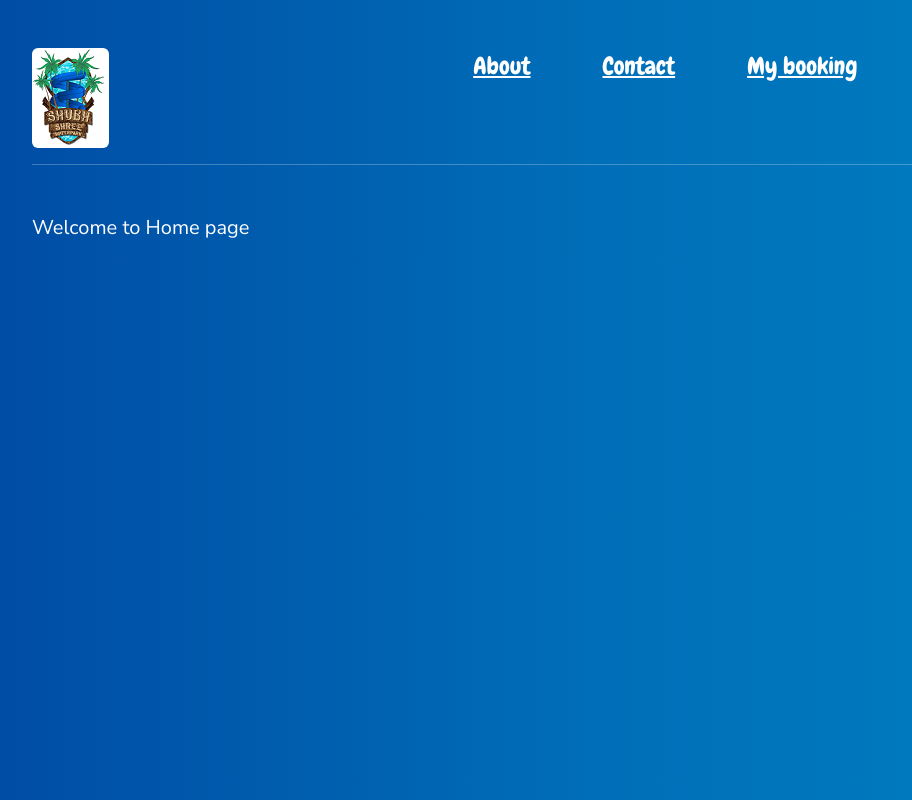
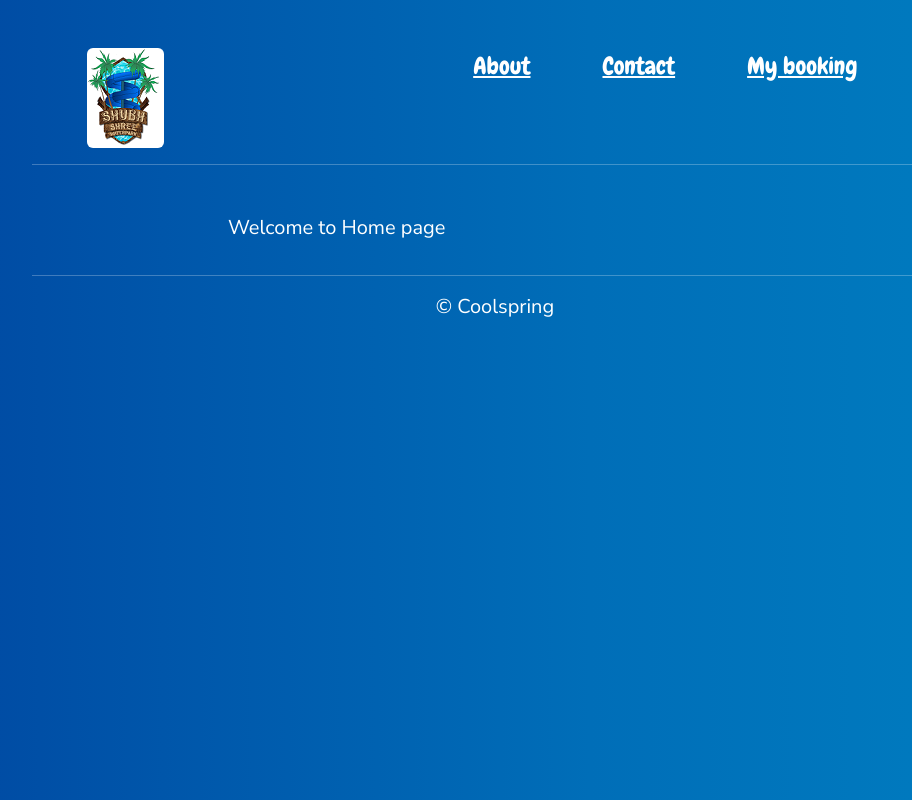
Before and after one commit to sakshikhargone/coolsprings-app, a React (Create React App) app: page / in a window 1280 px wide. Shown: the whole page, without its empty margins (50-962 px from the left). Built offline with nearby package versions, Linux system fonts and the light colour scheme.

Commit message:
add footer component

```diff
--- a/src/App.css
+++ b/src/App.css
@@ -2,8 +2,9 @@
 @import url("https://fonts.googleapis.com/css2?family=Chewy&family=Nunito+Sans:ital,opsz,wght@0,6..12,200..1000;1,6..12,200..1000&display=swap");
 @import url("https://fonts.googleapis.com/css2?family=Nunito+Sans:wght@400&display=swap");
 
-.App {
+.container {
   text-align: center;
+  min-height: 100vh;
 }
 html,
 body {
--- a/src/App.js
+++ b/src/App.js
@@ -2,6 +2,7 @@ import { BrowserRouter } from "react-router-dom";
 import "./App.css";
 import Header from "./components/Header";
 import Routes from "./routes/index";
+import Footer from "./components/Footer";
 
 function App() {
   return (
@@ -12,6 +13,8 @@ function App() {
             <Header />
             <hr />
             <Routes />
+            <hr />
+            <Footer />
           </div>
         </div>
       </div>
--- /dev/null
+++ b/src/components/Footer.jsx
@@ -0,0 +1,10 @@
+const Footer = () => {
+  return (
+    <div className="row">
+      <div className="colsm-10">
+        <p className="text-center">&#169; Coolspring</p>
+      </div>
+    </div>
+  );
+};
+export default Footer;
```
